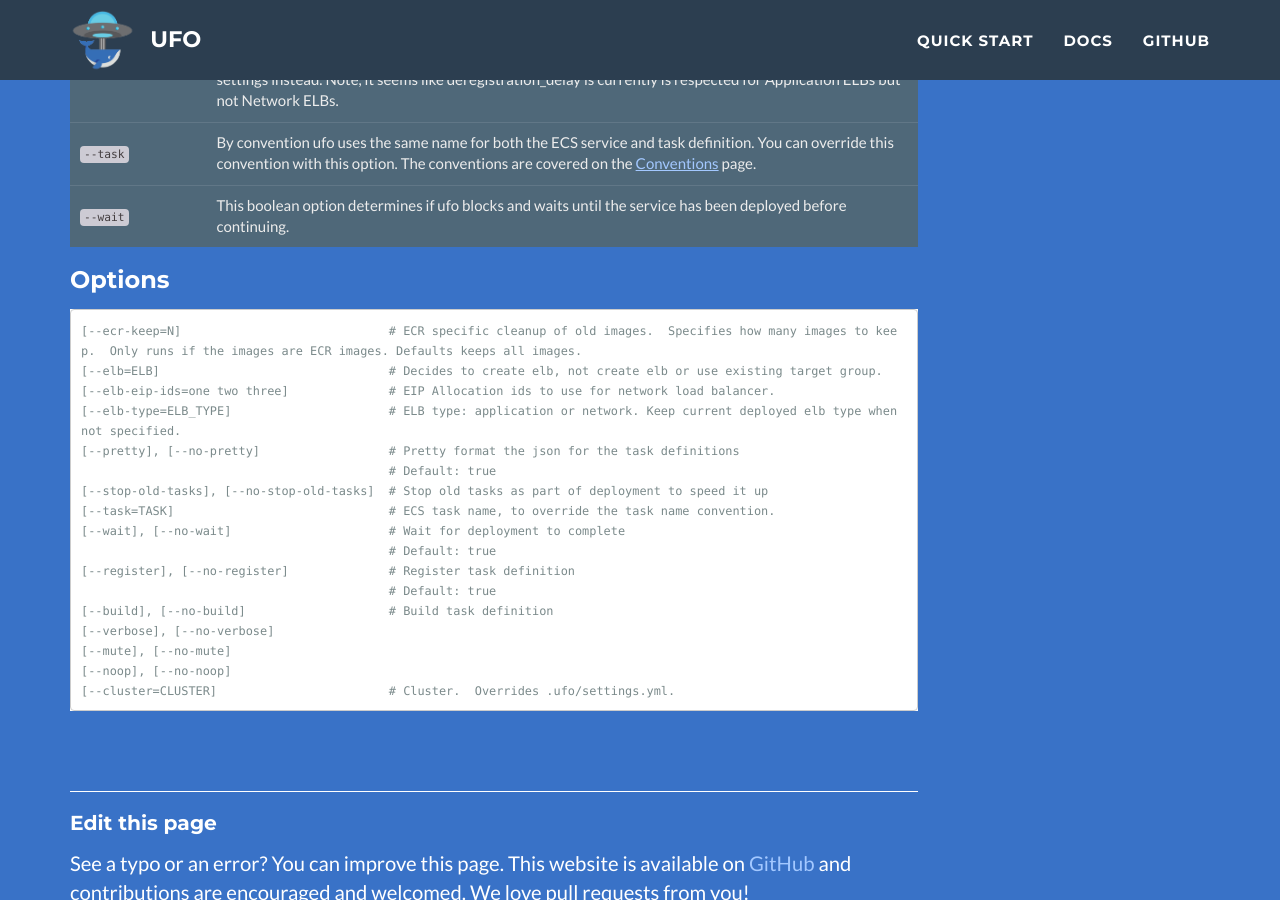
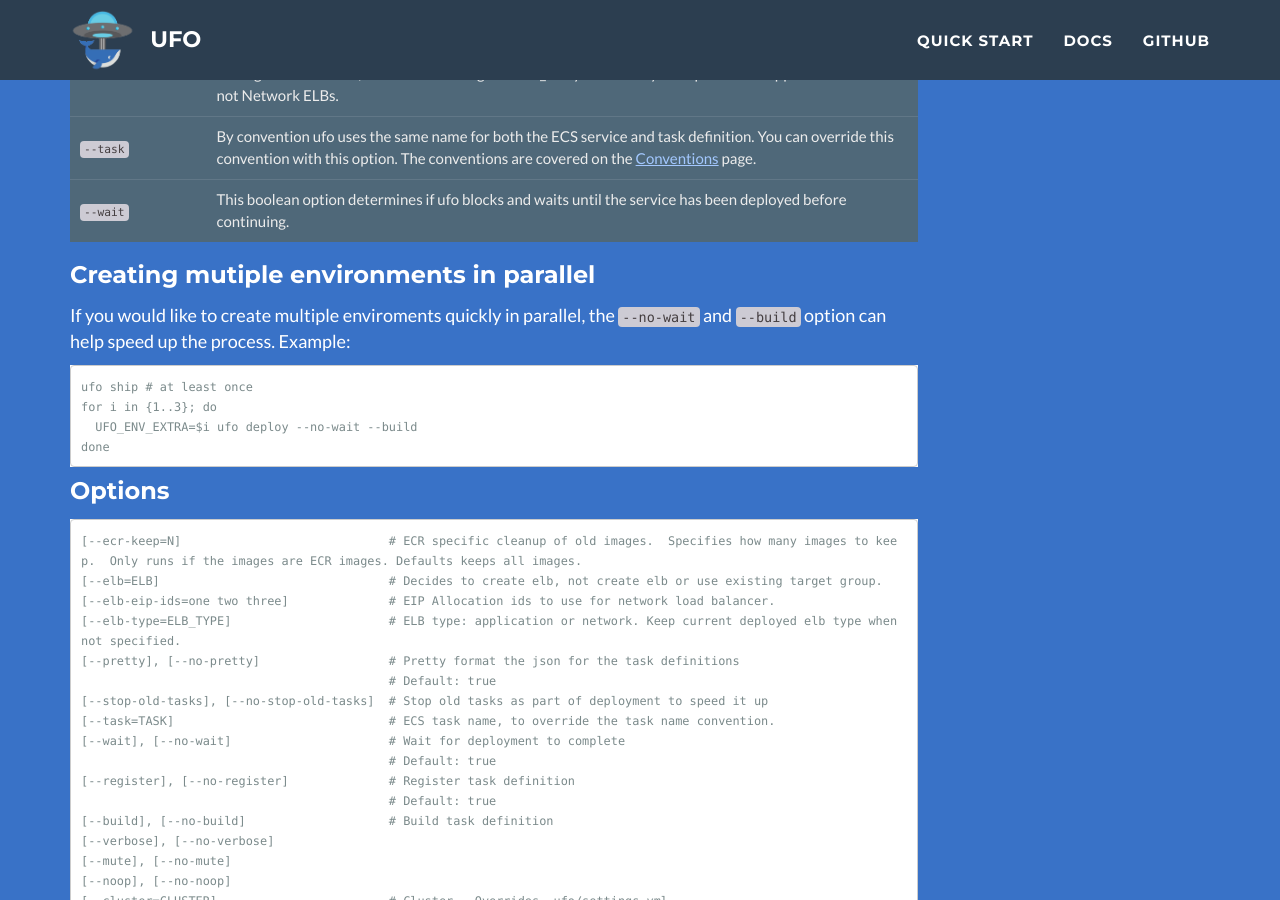
Before and after one commit to boltops-tools/ufo, a Jekyll site: the page built from docs/_reference/ufo-deploy.md, in a window 1280 px wide and 900 px high, scrolled down 1449 px. Built offline with Jekyll 4.4.1, drawn with Linux system fonts in a browser that asks for light colours.

Commit message:
docs updated by circleci

```diff
--- a/docs/_reference/ufo-deploy.md
+++ b/docs/_reference/ufo-deploy.md
@@ -20,13 +20,13 @@ The above command does the following:
 1. register the `.ufo/output/demo-web.json` task definition to ECS untouched.
 2. deploys it to ECS by updating the service
 
-### ufo tasks build
+## ufo tasks build
 
 To regenerate a `.ufo/output/demo-web.json` definition:
 
     ufo tasks build
 
-### ufo ship
+## ufo ship
 
 The `ufo deploy` command does less than the `ufo ship` command.  Normally, it is recommended to use `ufo ship` over the `ufo deploy` command to do everything in one step:
 
@@ -37,6 +37,15 @@ The `ufo deploy` command does less than the `ufo ship` command.  Normally, it is
 The `ufo ships`, `ufo ship`, `ufo deploy` command support the same options. The options are presented here again for convenience:
 
 {% include ufo-ship-options.md %}
+
+## Creating mutiple environments in parallel
+
+If you would like to create multiple enviroments quickly in parallel, the `--no-wait` and `--build` option can help speed up the process.  Example:
+
+    ufo ship # at least once
+    for i in {1..3}; do
+      UFO_ENV_EXTRA=$i ufo deploy --no-wait --build
+    done
 
 
 ## Options
```
